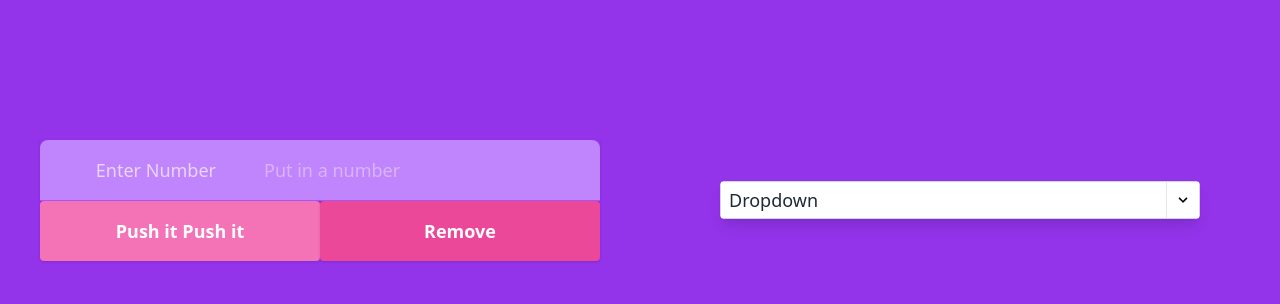
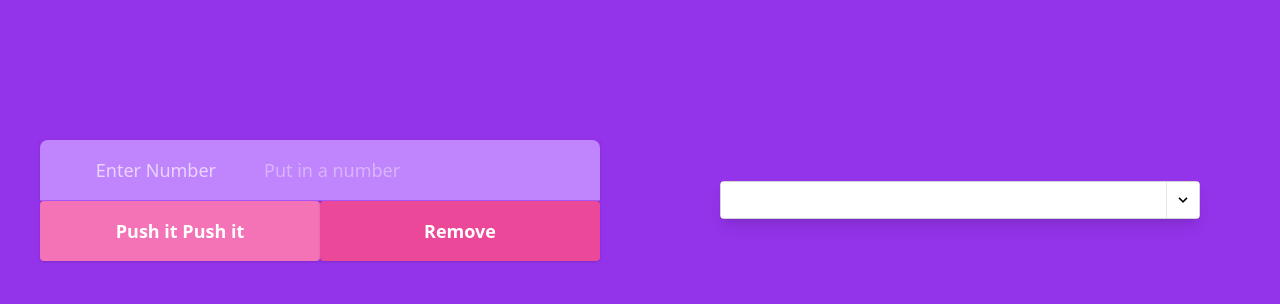
Before and after one commit to bethanysibs/jscourse, a website: page src/index.html in a window 1280 px wide. Shown: the part 200-504 px from the top of the page. Drawn offline with Linux system fonts and the light colour scheme.

Commit message:
Update index.html

```diff
--- a/src/index.html
+++ b/src/index.html
@@ -29,7 +29,7 @@
       <div class="relative border border-gray-300 text-gray-800 bg-white shadow-lg rounded">
         <label for="frm-whatever" class="sr-only">My field</label>
         <select class="appearance-none w-full py-1 px-2 bg-white" name="whatever" id="formList">
-          <option>Dropdown</option>
+          <!-- <option>Dropdown</option> -->
 
         </select>
         <div class="pointer-events-none absolute right-0 top-0 bottom-0 flex items-center px-2 text-gray-700 border-l">
```
